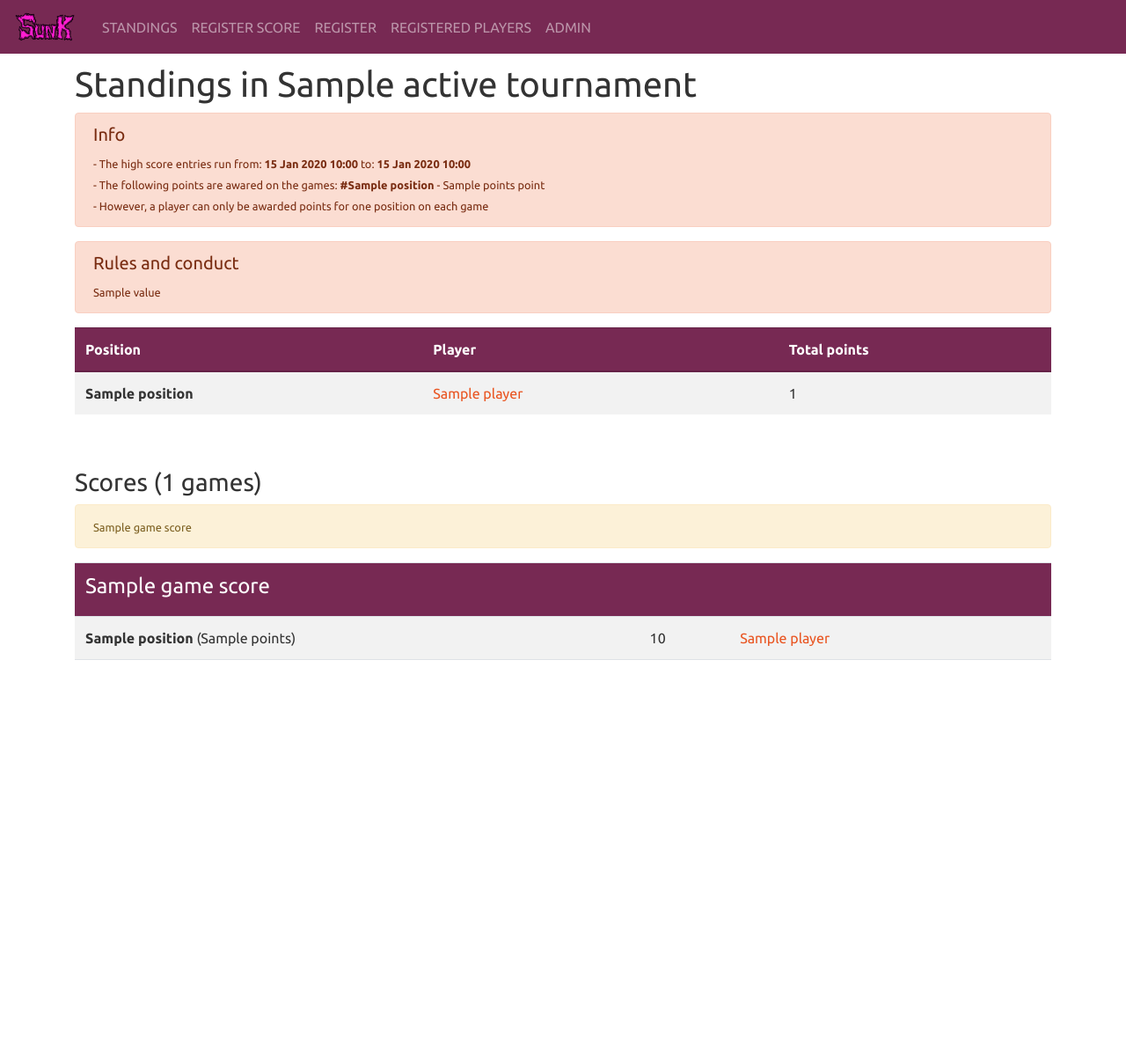
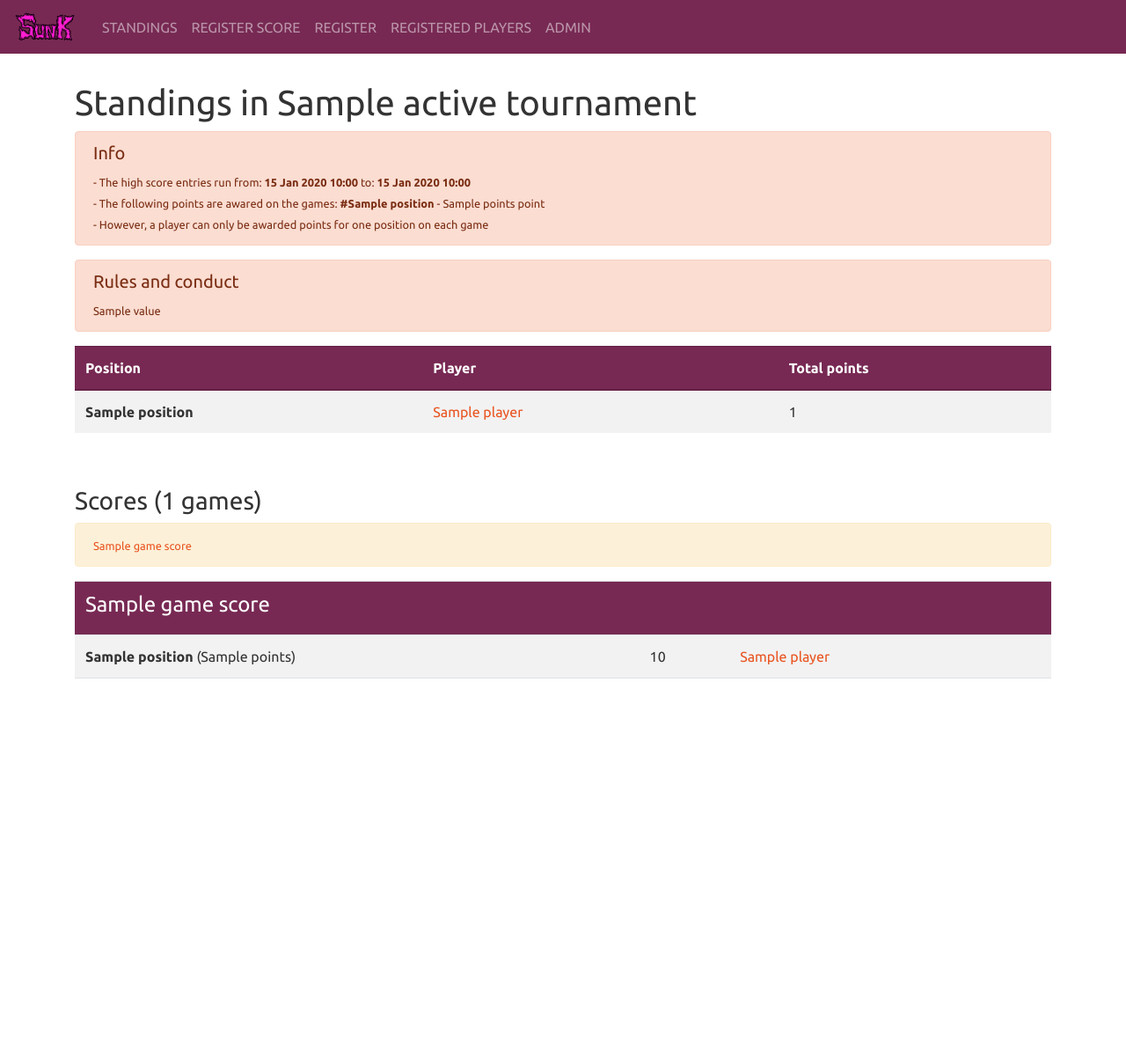
Before and after one commit to torsjonas/twentyfour_hours, a Django app: template core/templates/core/index.html in a window 1280 px wide. Shown: the whole page at 88% size. After the commit the page ends 771 px from the top, so only its background shows below. Run offline with Django 3.2, Linux system fonts and the light colour scheme; the template is opened without the code that fills it: most values are stand-ins (such as "Sample title", 1, 10 or a date in 2020); some libraries are stand-ins or nearby versions.

Commit message:
linked the games and not fixed navbar anymore

```diff
--- a/core/templates/core/base.html
+++ b/core/templates/core/base.html
@@ -37,7 +37,7 @@
 <link rel="stylesheet" href="{% static 'css/bootstrap.min.css' %}">
 </head>
 <body>
-<nav class="navbar navbar-expand-md navbar-dark fixed-top bg-dark">
+<nav class="navbar navbar-expand-md navbar-dark bg-dark">
     <button class="navbar-toggler" type="button" data-toggle="collapse" data-target="#navbarCollapse" aria-controls="navbarCollapse" aria-expanded="false" aria-label="Toggle navigation">
         <span class="navbar-toggler-icon"></span>
     </button>
--- a/core/templates/core/includes/game_scores.html
+++ b/core/templates/core/includes/game_scores.html
@@ -9,7 +9,7 @@
 <div class="alert alert-warning" role="alert">
     <small>
     {% for game_score in game_scores %}
-        {{ game_score.name }}{% if not forloop.last %},{% endif %}
+        <a href="#{{ game_score.id }}">{{ game_score.name }}</a>{% if not forloop.last %},{% endif %}
     {% endfor %}
     </small>
 </div>
@@ -24,7 +24,7 @@
         <tbody>
         {% for game_score in game_scores %}
             <tr class="distinct fluff">
-                <td colspan="10"><h4>{{ game_score.name }}</h4></td>
+                <td colspan="10"><a id="{{ game_score.id }}"><h4>{{ game_score.name }}</h4></a></td>
             </tr>
             {% if not game_score.scores %}
                 <tr>
--- a/resources/TODO.txt
+++ b/resources/TODO.txt
@@ -1,6 +1,11 @@
 ******************************************
  TODO
 ******************************************
+
+- länka spelen på spelarsidan
+    ... #-länkar på spellistn i <small> också
+
+- göra så man inte kan regga samma poäng två gånger
 
 ******************************************
  FIXAT
--- a/static_files/css/style.css
+++ b/static_files/css/style.css
@@ -1,9 +1,3 @@
-/* Show it is fixed to the top */
-body {
-    min-height: 75rem;
-    padding-top: 4.5rem;
-}
-
 tr.row1 {
     background-color: rgba(0,0,0,.05);
 }
@@ -36,3 +30,7 @@ li.nav-item {
 .spacer {
     margin-top: 60px;
 }
+
+nav.navbar {
+    margin-bottom: 2em;
+}
```
